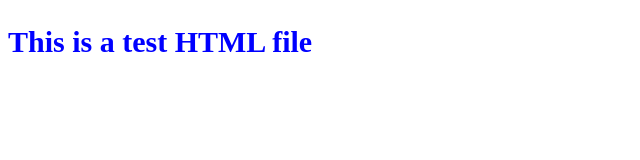
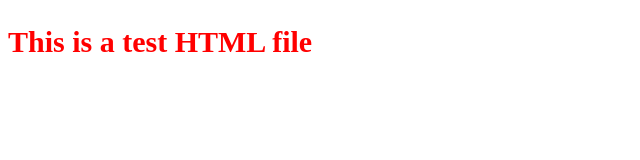
Before and after one commit to denscholar/Hello-Microverse, a plain HTML site: page index.html in a window 1280 px wide. Shown: the whole page, without its empty margins (0-640 px from the left). Drawn offline with Linux system fonts and the light colour scheme.

Commit message:
Change some styles in CSS and increase the font weight of the title class

```diff
--- a/styles.css
+++ b/styles.css
@@ -1,4 +1,5 @@
 .title {
-  color: blue;
+  color: red;
   font-size: 30px;
+  font-weight: 700;
 }
```
